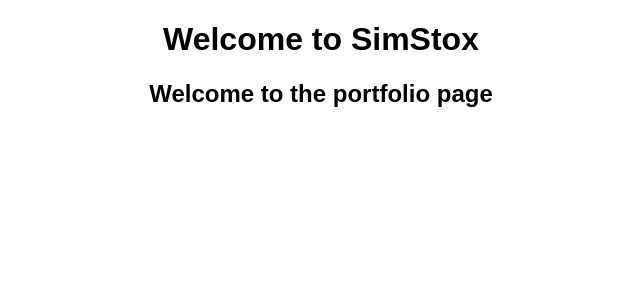
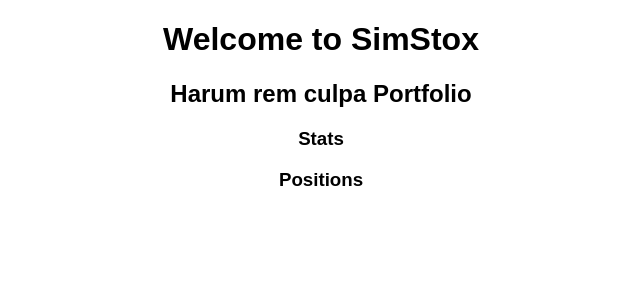
Before and after one commit to SunnyIzr/simstox-frontend, a React (Create React App) app in the folder client/: page /portfolio in a window 1280 px wide. Shown: the top 300 px of the page, without its empty margins (319-959 px from the left). Built offline with nearby package versions, Linux system fonts and the light colour scheme.

Commit message:
Adding initial components for Single Portfolio page

```diff
--- a/client/src/components/Portfolio.js
+++ b/client/src/components/Portfolio.js
@@ -1,9 +1,21 @@
 import React, { Component } from 'react';
+import portfolio from '../data/portfolio'
+import PortfolioStatistics from './PortfolioStatistics'
+import Positions from './Positions'
 
 class Portfolio extends Component {
+  constructor(){
+    super()
+    this.state = portfolio
+  }
   render() {
+    let { name, cash, market_value, total_value, positions } = this.state
     return (
-      <h2> Welcome to the portfolio page </h2>
+      <div>
+        <h2> {name} Portfolio </h2>
+        <PortfolioStatistics cash={cash} market_value={market_value} total_value={total_value}/>
+        <Positions positions={positions}/>
+      </div>
     )
   }
 }
--- /dev/null
+++ b/client/src/components/PortfolioStatistics.js
@@ -0,0 +1,11 @@
+import React from 'react'
+
+
+const PortfolioStatistics = ({}) => (
+  <div>
+    <h3>Stats</h3>
+  </div>
+)
+
+
+export default PortfolioStatistics
--- /dev/null
+++ b/client/src/components/Positions.js
@@ -0,0 +1,9 @@
+import React from 'react'
+
+const Positions = ({}) => (
+  <div>
+    <h3>Positions</h3>
+  </div>
+)
+
+export default Positions
--- a/client/src/data/portfolio.js
+++ b/client/src/data/portfolio.js
@@ -1,10 +1,10 @@
 export const portfolio = {
   "id": 1,
-  "name":"Harum rem culpa"
-  "cash": 95482.82
-  "market_value": 784050.05
-  "total_value": 879532.87
-  "return": 7.7953
+  "name":"Harum rem culpa",
+  "cash": 95482.82,
+  "market_value": 784050.05,
+  "total_value": 879532.87,
+  "return": 0.7953,
   "recent_trades": [
     {
       "quantity":1741,
@@ -489,3 +489,5 @@ export const portfolio = {
     }
   ]
 }
+
+export default portfolio;
```
